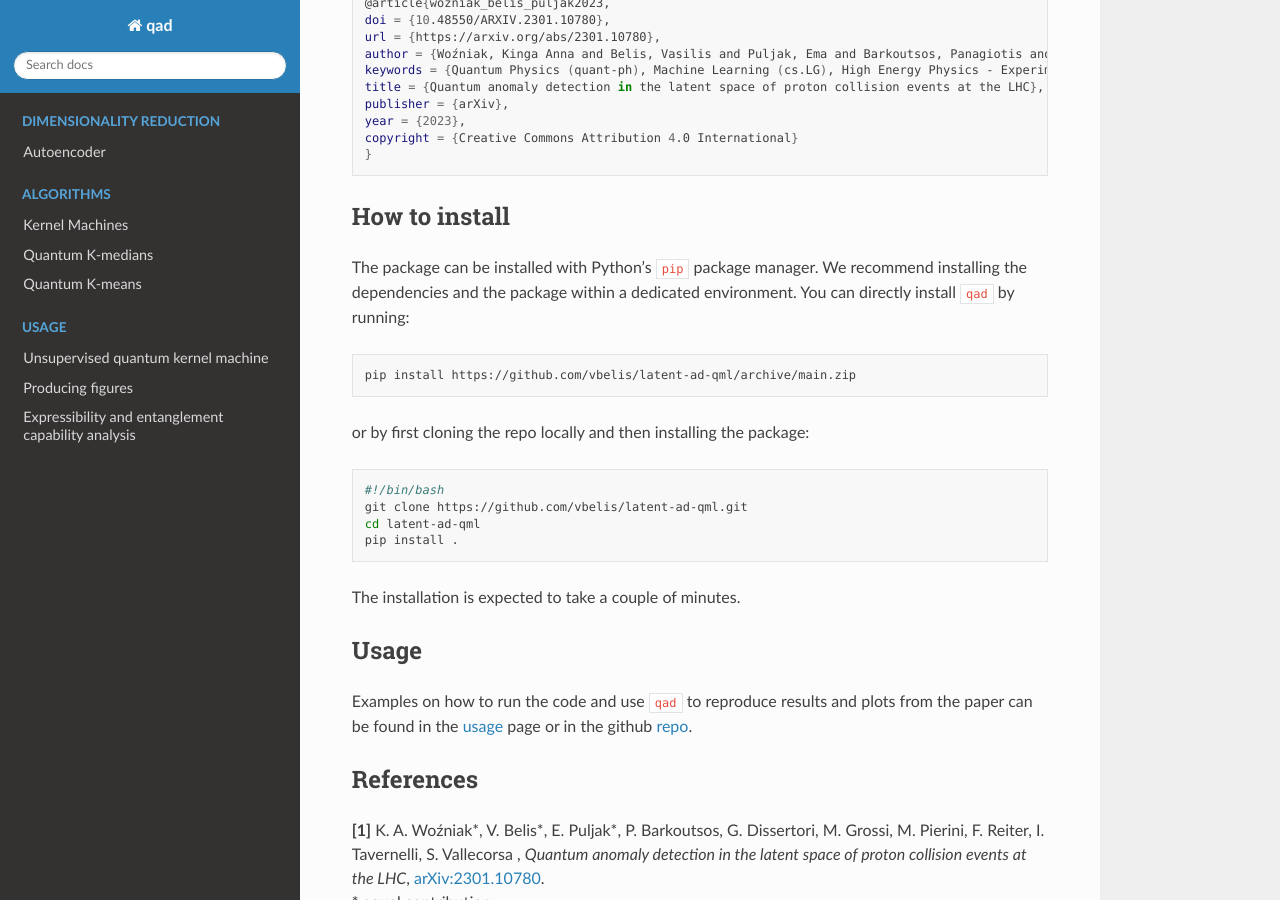
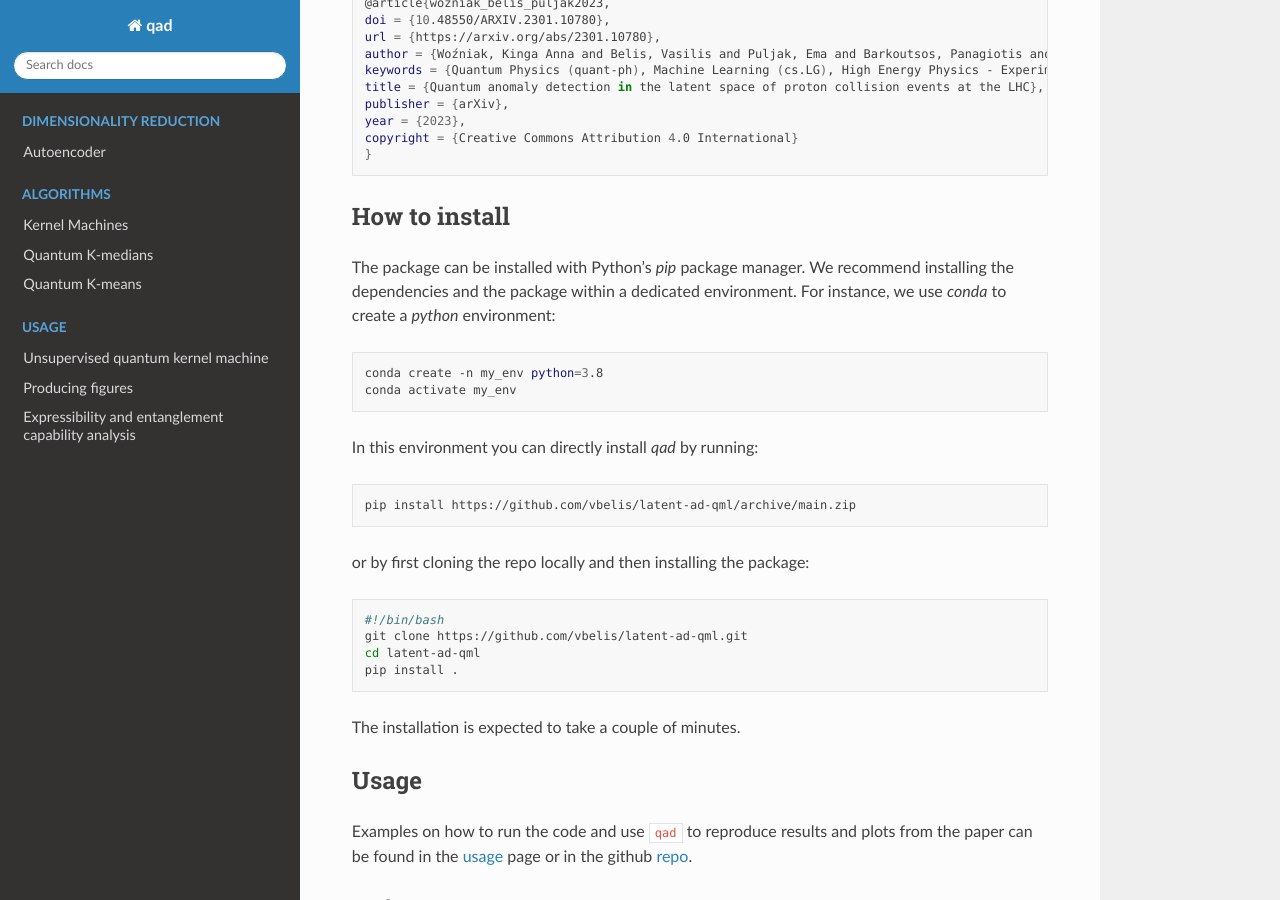
Before and after one commit to vbelis/latent-ad-qml, a Sphinx documentation site: the page built from docs/source/index.rst, in a window 1280 px wide and 900 px high, scrolled down 1175 px. Built offline with Sphinx 7.4.7 and the Read the Docs theme 2.0.0, drawn with Linux system fonts in a browser that asks for light colours.

Commit message:
update readthedocs installation info

```diff
--- a/docs/source/index.rst
+++ b/docs/source/index.rst
@@ -50,8 +50,14 @@ Please cite our work if you found it useful in your own research.
 
 How to install
 ==============
-The package can be installed with Python's ``pip`` package manager. We recommend installing the dependencies and the package within a dedicated environment.
-You can directly install ``qad`` by running:
+The package can be installed with Python's `pip` package manager. We recommend installing the dependencies and the package within a dedicated environment. For instance, we use `conda` to create a `python` environment:
+
+.. code-block:: bash
+
+    conda create -n my_env python=3.8
+    conda activate my_env
+
+In this environment you can directly install `qad` by running:
 
 .. code-block:: bash
 
```
